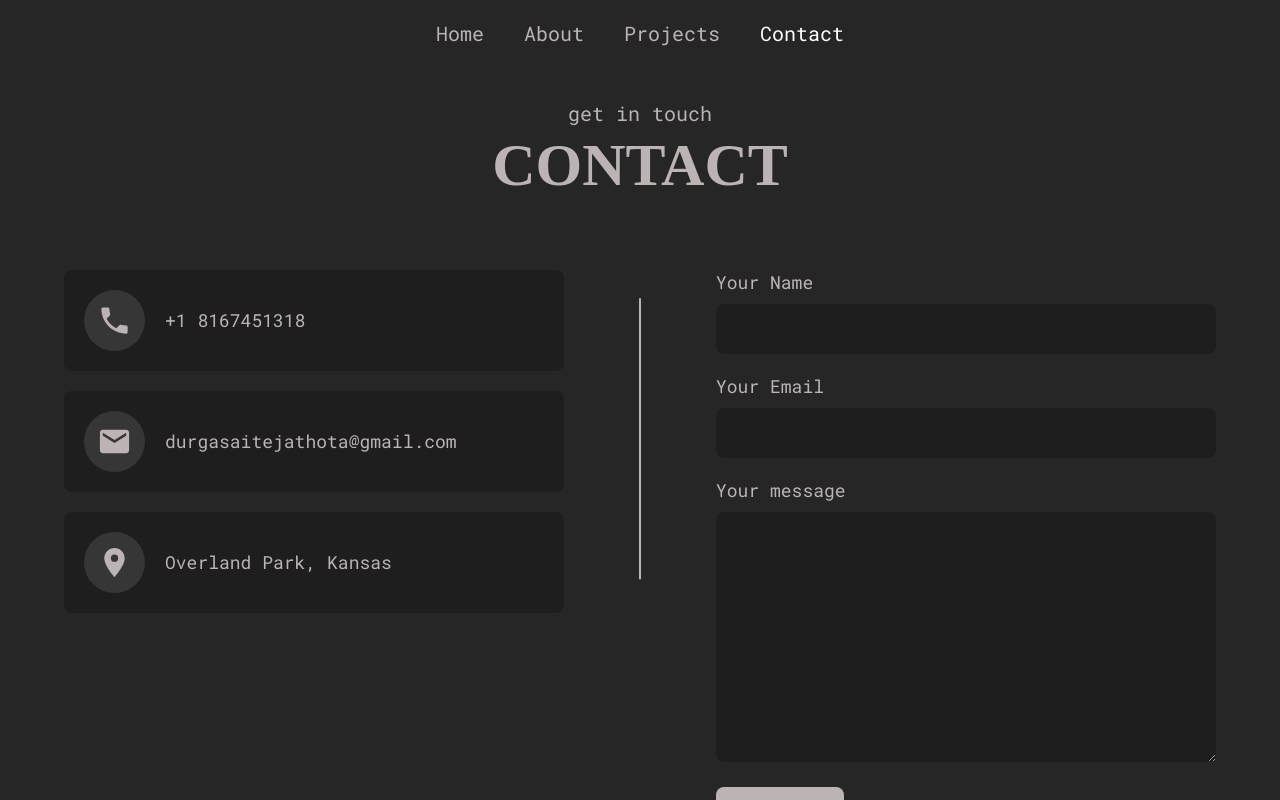
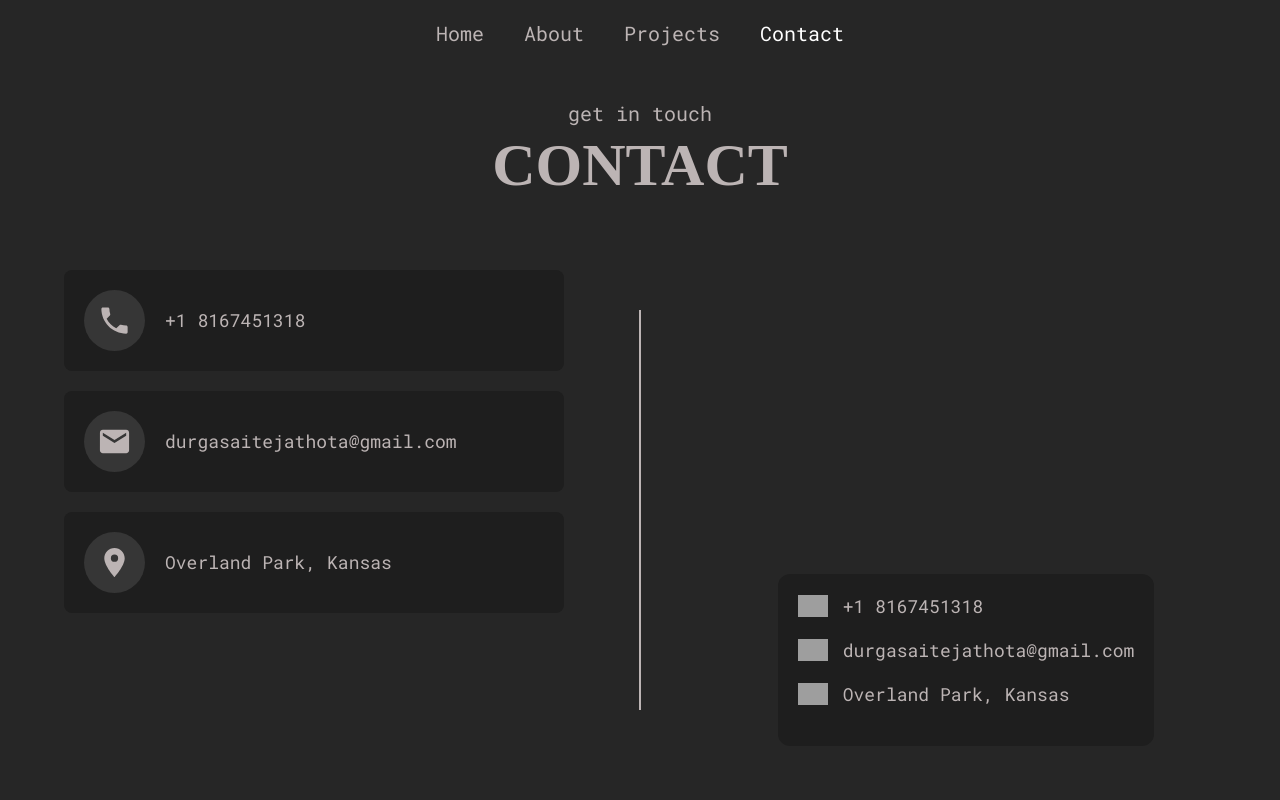
Before and after one commit to durgasaitejathota/durga-portfolio, a React (Create React App) app: page /contact in a window 1280 px wide. Shown: the top 800 px of the page. Built offline with nearby package versions, Linux system fonts and the light colour scheme; grey boxes are pictures that could not be loaded; a web font is replaced by a local one.

Commit message:
Update ContactForm.js

```diff
--- a/src/components/ContactForm.js
+++ b/src/components/ContactForm.js
@@ -1,89 +1,63 @@
-import React, { useState } from 'react';
+import React from 'react';
 import styled from 'styled-components';
 
-const FormStyle = styled.form`
-  width: 100%;
-  .form-group {
-    width: 100%;
+const ContactSectionStyle = styled.div`
+  display: flex;
+  justify-content: center;  /* Centers the content horizontally */
+  align-items: center;      /* Centers the content vertically */
+  min-height: 100vh;        /* Takes up the full viewport height */
+  text-align: center;       /* Centers the text inside the elements */
+
+  .contact__wrapper {
+    display: flex;
+    flex-direction: column; /* Stack the items vertically */
+    justify-content: center;
+    align-items: center;
+  }
+
+  .contact__info {
+    background-color: var(--deep-dark);
+    padding: 2rem;
+    border-radius: 12px;
     margin-bottom: 2rem;
   }
-  label {
+
+  .contact__info-item {
+    display: flex;
+    align-items: center;
+    margin-bottom: 2rem;
+  }
+
+  .contact__info-item img {
+    width: 3rem;
+    margin-right: 1.5rem;
+  }
+
+  .contact__info-text {
     font-size: 1.8rem;
-  }
-  input,
-  textarea {
-    width: 100%;
-    font-size: 2rem;
-    padding: 1.2rem;
     color: var(--gray-1);
-    background-color: var(--deep-dark);
-    outline: none;
-    border: none;
-    border-radius: 8px;
-    margin-top: 1rem;
-  }
-  textarea {
-    min-height: 250px;
-    resize: vertical;
-  }
-  button[type='submit'] {
-    background-color: var(--gray-1);
-    color: var(--black);
-    font-size: 2rem;
-    display: inline-block;
-    outline: none;
-    border: none;
-    padding: 1rem 4rem;
-    border-radius: 8px;
-    cursor: pointer;
   }
 `;
 
-export default function ContactForm() {
-  const [name, setName] = useState('');
-  const [email, setEmail] = useState('');
-  const [message, setMessage] = useState('');
+export default function Contact() {
   return (
-    <>
-      <FormStyle>
-        <div className="form-group">
-          <label htmlFor="name">
-            Your Name
-            <input
-              type="text"
-              id="name"
-              name="name"
-              value={name}
-              onChange={(e) => setName(e.target.value)}
-            />
-          </label>
+    <ContactSectionStyle>
+      <div className="contact__wrapper">
+        <div className="contact__info">
+          <div className="contact__info-item">
+            <img src="phone-icon.png" alt="phone icon" />
+            <div className="contact__info-text">+1 8167451318</div>
+          </div>
+          <div className="contact__info-item">
+            <img src="email-icon.png" alt="email icon" />
+            <div className="contact__info-text">durgasaitejathota@gmail.com</div>
+          </div>
+          <div className="contact__info-item">
+            <img src="location-icon.png" alt="location icon" />
+            <div className="contact__info-text">Overland Park, Kansas</div>
+          </div>
         </div>
-        <div className="form-group">
-          <label htmlFor="email">
-            Your Email
-            <input
-              type="email"
-              id="email"
-              name="email"
-              value={email}
-              onChange={(e) => setEmail(e.target.value)}
-            />
-          </label>
-        </div>
-        <div className="form-group">
-          <label htmlFor="message">
-            Your message
-            <textarea
-              type="text"
-              id="message"
-              name="message"
-              value={message}
-              onChange={(e) => setMessage(e.target.value)}
-            />
-          </label>
-        </div>
-        <button type="submit">Send</button>
-      </FormStyle>
-    </>
+      </div>
+    </ContactSectionStyle>
   );
 }
```
